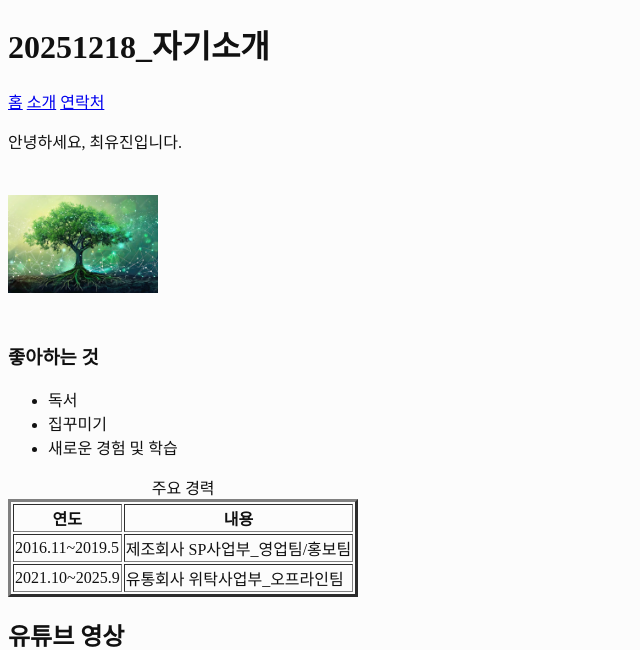
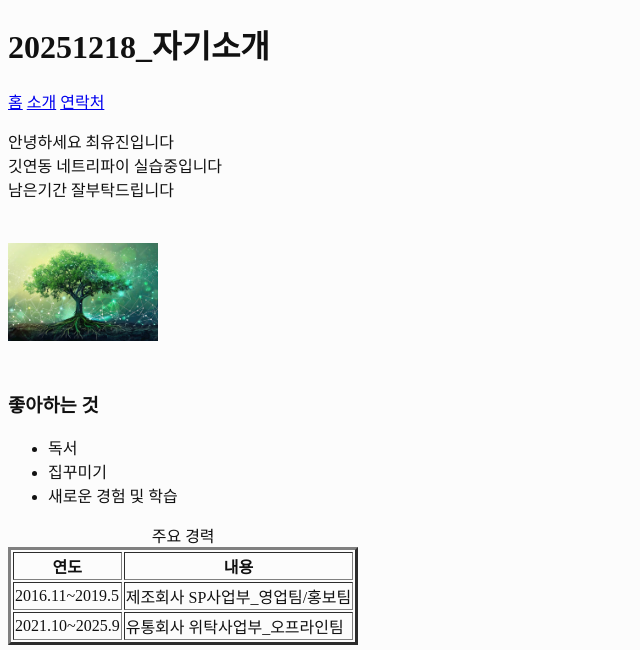
Before and after one commit to chyoujin93/netlify, a plain HTML site: page introduce.html in a window 1280 px wide. Shown: the top 650 px of the page, without its empty margins (0-640 px from the left). Drawn offline with Linux system fonts and the light colour scheme.

Commit message:
배포수정

```diff
--- a/introduce.html
+++ b/introduce.html
@@ -36,7 +36,9 @@
     <!-- nav태그를 이용해, 홈/소개/연락처 이동하는 메뉴 링크 만들기 -->
 
     <main>
-    <P>안녕하세요, 최유진입니다.  <br>
+    <P>안녕하세요 최유진입니다<br>
+    깃연동 네트리파이 실습중입니다<br>
+    남은기간 잘부탁드립니다<br>
     </P>
 
     <section>
```
